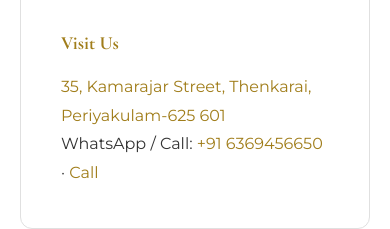
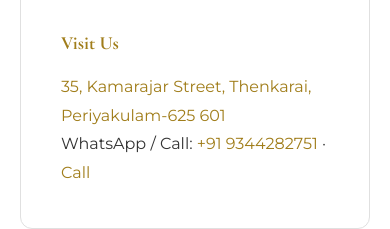
Before and after one commit to jeyagurubalaji/FarukFashion-E-Commerce-Website, a React (Vite) app in the folder Frontend/: page /about in a window 390 px wide. Shown: the part 1180-1409 px from the top of the page. Built offline with nearby package versions, Linux system fonts and the light colour scheme; no server answers.

Commit message:
Update contact phone number in About.jsx

```diff
--- a/Frontend/src/pages/About.jsx
+++ b/Frontend/src/pages/About.jsx
@@ -42,11 +42,11 @@ export default function About() {
                   </a>
                   <br />
                   WhatsApp / Call:{' '}
-                  <a href="https://wa.me/916369456650" target="_blank" rel="noreferrer">
-                    +91 6369456650
+                  <a href="https://wa.me/919344282751" target="_blank" rel="noreferrer">
+                    +91 9344282751
                   </a>
                   {' · '}
-                  <a href="tel:+916369456650">Call</a>
+                  <a href="tel:+919344282751">Call</a>
                 </p>
       </div>
     </div>
```
